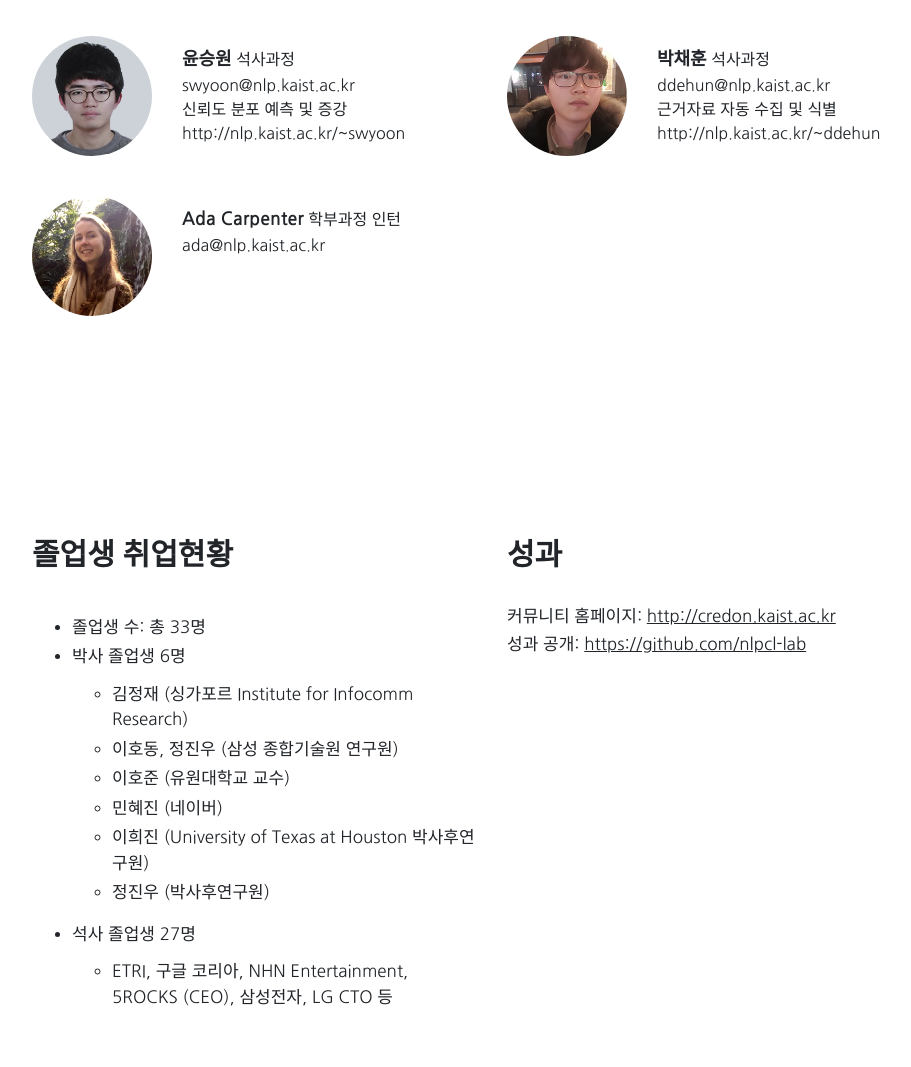
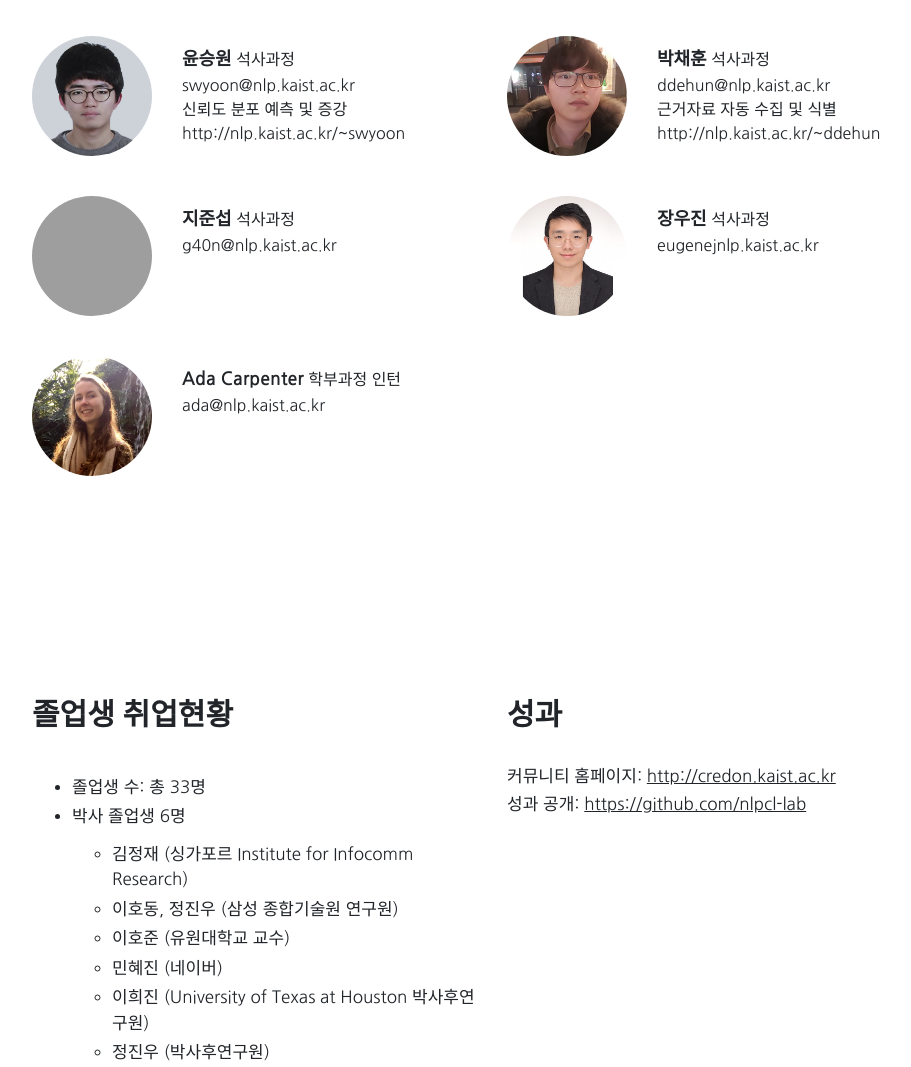
Before and after one commit to nlpcl-lab/starlab-website, a Flask app: page / in a window 1280 px wide. Shown: the part 5433-6500 px from the top of the page, without its empty margins (148-1059 px from the left). Run offline with Flask 2, Linux system fonts and the light colour scheme; some libraries are stand-ins or nearby versions; grey boxes are pictures that could not be loaded.

Commit message:
add members

```diff
--- a/templates/index.html
+++ b/templates/index.html
@@ -283,32 +283,28 @@
                         </div>
                     </div>
                 </div>
-                <!--<div class="col-md-6">-->
-                    <!--<div class="member">-->
-                        <!--<div class="thumbnail">-->
-                            <!--<img src="../static/img/members/g40n.jpg">-->
-                        <!--</div>-->
-                        <!--<div class="detail">-->
-                            <!--<span class="name">지준섭</span> 석사과정 <br/>-->
-                            <!--g40n@nlp.kaist.ac.kr<br/>-->
-                            <!--근거자료 자동 수집 및 식별<br>-->
-                            <!--<a href="http://nlp.kaist.ac.kr/~g40n" target="_blank">http://nlp.kaist.ac.kr/~g40n</a>-->
-                        <!--</div>-->
-                    <!--</div>-->
-                <!--</div>-->
-                <!--<div class="col-md-6">-->
-                    <!--<div class="member">-->
-                        <!--<div class="thumbnail">-->
-                            <!--<img src="../static/img/members/chpark.jpg">-->
-                        <!--</div>-->
-                        <!--<div class="detail">-->
-                            <!--<span class="name">장우진</span> 석사과정 <br/>-->
-                            <!--ddehun@nlp.kaist.ac.kr<br/>-->
-                            <!--근거자료 자동 수집 및 식별<br>-->
-                            <!--<a href="http://nlp.kaist.ac.kr/~ddehun" target="_blank">http://nlp.kaist.ac.kr/~ddehun</a>-->
-                        <!--</div>-->
-                    <!--</div>-->
-                <!--</div>-->
+                <div class="col-md-6">
+                    <div class="member">
+                        <div class="thumbnail">
+                            <img src="../static/img/members/junseop.jpg">
+                        </div>
+                        <div class="detail">
+                            <span class="name">지준섭</span> 석사과정 <br/>
+                            g40n@nlp.kaist.ac.kr<br/>
+                        </div>
+                    </div>
+                </div>
+                <div class="col-md-6">
+                    <div class="member">
+                        <div class="thumbnail">
+                            <img src="../static/img/members/eugenej.jpg">
+                        </div>
+                        <div class="detail">
+                            <span class="name">장우진</span> 석사과정 <br/>
+                           eugenejnlp.kaist.ac.kr<br/>
+                        </div>
+                    </div>
+                </div>
                 <div class="col-md-6">
                     <div class="member">
                         <div class="thumbnail">
```
Also changed, not shown: static/img/members/eugenej.jpg (added), static/img/members/junseop.png (added).
